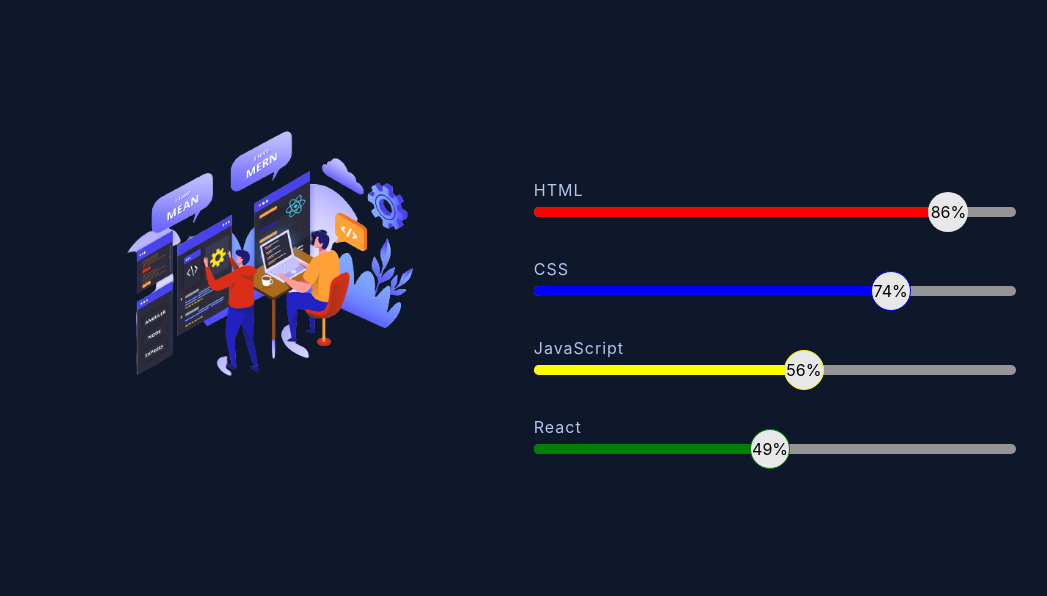
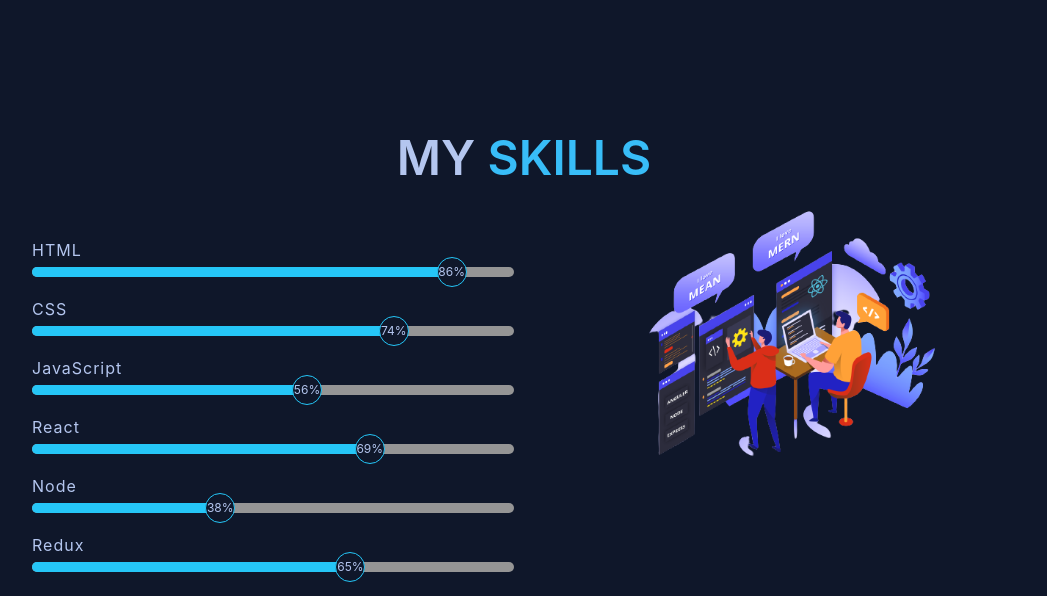
Before and after one commit to sultanmahmud07/my-new-portfolio, a React (Create React App) app: page / in a window 1280 px wide. Shown: the part 2193-2789 px from the top of the page, without its empty margins (116-1163 px from the left). Built offline with nearby package versions, Linux system fonts and the light colour scheme; no server answers.

Commit message:
aos animation added in skills section

```diff
--- a/src/Components/Banner/Banner.css
+++ b/src/Components/Banner/Banner.css
@@ -80,12 +80,15 @@
   color: #25c6f7;
   font-size: 20px;
   text-decoration: none;
-  margin-right: 20px;
+  margin-right: 18px;
   transition: .5s ease;
   opacity: 0;
   animation:  sliderLeft 1s ease forwards;
   animation-delay: calc(.2s * var(--i));
 
+}
+.social-icon a:nth-child(5){
+  margin-right: 0;
 }
 .social-icon a:hover{
   background: #25c6f7;
--- a/src/Components/Banner/Banner.js
+++ b/src/Components/Banner/Banner.js
@@ -56,7 +56,7 @@ const Banner = () => {
               <a className='icon-2' target="blank" href='https://www.linkedin.com/in/md-shimul-molla-03b8b2259/'><FaLinkedinIn></FaLinkedinIn></a>
               <a className='icon-3' target="blank" href='https://twitter.com/MdShimulMolla07'><GrTwitter></GrTwitter></a>
               <a className='icon-4' target="blank" href='https://www.instagram.com/sk.sultan_mahmud/'><FaInstagram></FaInstagram></a>
-              <a className='icon-5' target="blank" href='https://github.com/sultanmahmud07'><BsGithub></BsGithub></a>
+              <a className='icon-5 ' target="blank" href='https://github.com/sultanmahmud07'><BsGithub></BsGithub></a>
             </div>
             <div className='w-full button-box flex items-center flex-col md:flex-row pt-9 gap-5 lg:pr-32'>
               <div className='w-full'>
--- a/src/Components/Home/Home.js
+++ b/src/Components/Home/Home.js
@@ -1,6 +1,7 @@
 import React from 'react';
 import Banner from '../Banner/Banner';
 import ContractMe from '../ContractMe/ContractMe';
+import MySkills from '../MySkills/MySkills';
 import Projects from '../Projects/Projects';
 import Services from '../Services/Services';
 import Skills from '../Skills/Skills';
@@ -12,6 +13,7 @@ const Home = () => {
       <Services></Services>
       <Projects></Projects>
       <Skills></Skills>
+      {/* <MySkills></MySkills> */}
       <ContractMe></ContractMe>
     </div>
   );
--- /dev/null
+++ b/src/Components/MySkills/MySkills.css
@@ -0,0 +1,17 @@
+
+
+
+
+.mh-professional-progress li{
+  display: inline-block;
+  margin: 0 auto;
+  float: none;
+  width: 48%;
+  margin-bottom: 30px;
+  text-align: center;
+}
+.mh-progress{
+ margin-bottom: 10px;
+ font: 900 1.14285/1;
+ color: white;
+}
--- /dev/null
+++ b/src/Components/MySkills/MySkills.js
@@ -0,0 +1,135 @@
+import React from 'react';
+import "./MySkills.css";
+
+const MySkills = () => {
+  return (
+    <div id='Skills' className=''>
+    <div className='common-width py-12'>
+      <div className='main-container flex flex-col md:flex-row bg-base-200 shadow-lg'>
+        <div className=' w-full'>
+          {/* <img className='w-full' src={SkillImg} alt="" /> */}
+          <div className='mh-professional-skill'>
+            <h3>Technical Skills</h3>
+            <div className='each-skills'>
+              {/* number  */}
+              <div className='candidatos'>
+                <div className='parcial'>
+                  <div className='info'>
+                    <div className='nome'>HTML & CSS</div>
+                    <div className='percentage-num'>86%</div>
+                  </div>
+                  <div className='progressBAr'>
+                    <div className='percentagem w-[86%]'></div>
+                  </div>
+                </div>
+              </div>
+              {/* number  */}
+              <div className='candidatos'>
+                <div className='parcial'>
+                  <div className='info'>
+                    <div className='nome'>JavaScript</div>
+                    <div className='percentage-num'>86%</div>
+                  </div>
+                  <div className='progressBAr'>
+                    <div className='percentagem w-1/12'></div>
+                  </div>
+                </div>
+              </div>
+              {/* number  */}
+              <div className='candidatos'>
+                <div className='parcial'>
+                  <div className='info'>
+                    <div className='nome'>React</div>
+                    <div className='percentage-num'>86%</div>
+                  </div>
+                  <div className='progressBAr'>
+                    <div className='percentagem w-1/12'></div>
+                  </div>
+                </div>
+              </div>
+              {/* number  */}
+              <div className='candidatos'>
+                <div className='parcial'>
+                  <div className='info'>
+                    <div className='nome'>Node</div>
+                    <div className='percentage-num'>86%</div>
+                  </div>
+                  <div className='progressBAr'>
+                    <div className='percentagem w-1/12'></div>
+                  </div>
+                </div>
+              </div>
+              {/* number  */}
+              <div className='candidatos'>
+                <div className='parcial'>
+                  <div className='info'>
+                    <div className='nome'>Express</div>
+                    <div className='percentage-num'>86%</div>
+                  </div>
+                  <div className='progressBAr'>
+                    <div className='percentagem w-1/12'></div>
+                  </div>
+                </div>
+              </div>
+              {/* number  */}
+              <div className='candidatos'>
+                <div className='parcial'>
+                  <div className='info'>
+                    <div className='nome'>Redux</div>
+                    <div className='percentage-num'>86%</div>
+                  </div>
+                  <div className='progressBAr'>
+                    <div className='percentagem w-1/12'></div>
+                  </div>
+                </div>
+              </div>
+              {/* number  */}
+              <div className='candidatos'>
+                <div className='parcial'>
+                  <div className='info'>
+                    <div className='nome'>MongoDB</div>
+                    <div className='percentage-num'>86%</div>
+                  </div>
+                  <div className='progressBAr'>
+                    <div className='percentagem w-1/12'></div>
+                  </div>
+                </div>
+              </div>
+            </div>
+          </div>
+        </div>
+
+
+        {/* skills set container  */}
+        <div className='skill-container w-full'>
+          <div className='mh-professional-slills'>
+            <h3>Professional Skills</h3>
+            <ul className='mh-professional-progress'>
+              <li>
+                <div className='mh-progress mh-progress-circle' data-progress="95"></div>
+                <div className='pr-skill-name'>Communication</div>
+              </li>
+
+              <li>
+                <div className='mh-progress mh-progress-circle' data-progress="55"></div>
+                <div className='pr-skill-name'>Team Work</div>
+              </li>
+              <li>
+                <div className='mh-progress mh-progress-circle' data-progress="86"></div>
+                <div className='pr-skill-name'>Project Management</div>
+              </li>
+              <li>
+                <div className='mh-progress mh-progress-circle' data-progress="60"></div>
+                <div className='pr-skill-name'>Creativity</div>
+              </li>
+
+            </ul>
+          </div>
+        </div>
+      </div>
+    </div>
+  </div>
+  );
+};
+
+export default MySkills;
--- a/src/Components/Projects/Projects.js
+++ b/src/Components/Projects/Projects.js
@@ -23,10 +23,10 @@ const Projects = () => {
 
 
   return (
-    <div id='Projects' className='common-width lg:pb-10'>
+    <div id='Projects' className='common-width lg:pb-5'>
       <div className='pt-24 my-24'>
         <div className='text-center'>
-          <h1 className='text-center text-5xl font-semibold py-4'><span className='text-primary'>M</span>y Pro<span className='text-primary'>j</span>ects</h1>
+          <h1 className='text-center text-4xl lg:text-5xl font-semibold py-4'>MY <span className='text-primary'>PROJECTS</span></h1>
           <p className='md:w-3/4 mx-auto'>I have been involved in web development since last two years and have completed many projects here are some of my completed projects.</p>
         </div>
 
--- a/src/Components/Skills/Skills.css
+++ b/src/Components/Skills/Skills.css
@@ -1,7 +1,15 @@
+.skills-bg{
+  /* width: 84%;
+  margin: auto; */
+  /* background: tomato; */
+  /* background: linear-gradient(rgba(0, 0, 0, 0.17), rgba(0, 0, 0, 0.321)); */
+  /* border-radius: 50%; */
+  /* filter: blur(82px); */
+}
 .skills h2{
   font-weight: 400;
   letter-spacing: 1px;
-  margin-top: 40px;
+  margin-top: 20px;
   margin-bottom: 5px;
   /* color: black; */
   font-size: 16px;
@@ -17,20 +25,26 @@
   border-radius: 5px;
   width: 0px;
   /* width: 50%; */
-  /* background: red; */
+  background: #25c6f7;
 }
 .progress-bar div span{
-  height: 40px;
-  width: 40px;
+  height: 30px;
+  width: 30px;
   border-radius: 50%;
-  background: rgb(232, 232, 232);
+  /* background: rgb(232, 232, 232); */
   float: right;
-  margin-top: -15px;
+  margin-top: -10px;
   margin-right: -20px;
-  color: black;
+  /* color: black; */
   display: flex;
   align-items: center;
   justify-content: center;
+  border: 1px solid #25c6f7;
+  cursor: pointer;
+  transition: 0.5s;
+}
+.progress-bar div span:hover{
+ box-shadow: 0 0 10px #25c6f7;
 }
 
 .html{
@@ -48,11 +62,27 @@
 .react{
   background: green;
   animation:  react 1s linear forwards;
-};
+}
+.node{
+  background: rgb(122, 0, 128);
+  animation:  node 1s linear forwards;
+}
+.redux{
+  background: rgb(128, 45, 0);
+  animation:  redux 1s linear forwards;
+}
+.express{
+  background: green;
+  animation:  express 1s linear forwards;
+}
+.mongo{
+  background: red;
+  animation:  mongo 1s linear forwards;
+}
 
 
 
-
+/*
 .html span{
   border: 1px solid red;
 }
@@ -65,6 +95,21 @@
 .react span{
   border: 1px solid green;
 }
+.node span{
+  border: 1px solid rgb(128, 0, 107);
+}
+.redux span{
+  border: 1px solid green;
+}
+.express span{
+  border: 1px solid rgb(71, 255, 243);
+}
+.mongo span{
+  border: 1px solid tomato;
+}
+.react span{
+  border: 1px solid green;
+} */
 
 
 @keyframes html{
@@ -84,6 +129,26 @@
 }
 @keyframes react{
   100%{
-    width: 49%;
+    width: 69%;
   }
 }
+@keyframes node{
+  100%{
+    width: 38%;
+  }
+}
+@keyframes redux{
+  100%{
+    width: 65%;
+  }
+}
+@keyframes express{
+  100%{
+    width: 58%;
+  }
+}
+@keyframes mongo{
+  100%{
+    width: 76%;
+  }
+}
--- a/src/Components/Skills/Skills.js
+++ b/src/Components/Skills/Skills.js
@@ -6,32 +6,55 @@ import SkillImg from './Skills-img/img-removebg-preview.png'
 
 const Skills = () => {
   return (
-    <div id='Skills' className=''>
+    <div id='Skills' className='skills-bg lg:pt-5'>
       <div className='common-width py-12'>
+      <div className='text-center'>
+          <h1 className='text-center text-4xl lg:text-5xl font-semibold py-4'>MY <span className='text-primary'>SKILLS</span></h1>
+          {/* <p className='md:w-3/4 mx-auto'>I have been involved in web development since last two years and have completed many projects here are some of my completed projects.</p> */}
+        </div>
         <div className='main-container flex flex-col md:flex-row'>
-          <div className=' w-full'>
-            <img className='w-full' src={SkillImg} alt="" />
-          </div>
+
           {/* skills set container  */}
           <div className='skill-container w-full p-5'>
             <div className='skills'>
               <h2>HTML</h2>
-              <div className='progress-bar'>
-                <div className='html'><span>86%</span></div>
+              <div data-aos="fade-up-right" className='progress-bar'>
+                <div className='html'><span className='bg-base-100 text-xs'>86%</span></div>
               </div>
               <h2>CSS</h2>
-              <div className='progress-bar'>
-                <div className='css'><span>74%</span></div>
+              <div data-aos="fade-up-right" className='progress-bar'>
+                <div className='css'><span className='bg-base-100 text-xs'>74%</span></div>
               </div>
               <h2>JavaScript</h2>
-              <div className='progress-bar'>
-                <div className='javascript'><span>56%</span></div>
+              <div data-aos="fade-up-right" className='progress-bar'>
+                <div className='javascript'><span className='bg-base-100 text-xs'>56%</span></div>
               </div>
               <h2>React</h2>
-              <div className='progress-bar'>
-                <div className='react'><span>49%</span></div>
+              <div data-aos="fade-up-right" className='progress-bar'>
+                <div className='react'><span className='bg-base-100 text-xs'>69%</span></div>
+              </div>
+              <h2>Node</h2>
+              <div data-aos="fade-up-right" className='progress-bar'>
+                <div className='node'><span className='bg-base-100 text-xs'>38%</span></div>
+              </div>
+              <h2>Redux</h2>
+              <div data-aos="fade-up-right" className='progress-bar'>
+                <div className='redux'><span className='bg-base-100 text-xs'>65%</span></div>
+              </div>
+              <h2>Express</h2>
+              <div data-aos="fade-up-right" className='progress-bar'>
+                <div className='express'><span className='bg-base-100 text-xs'>58%</span></div>
+              </div>
+              <h2>MongoDB</h2>
+              <div data-aos="fade-up-right" className='progress-bar'>
+                <div className='mongo'><span className='bg-base-100 text-xs'>76%</span></div>
               </div>
             </div>
+          </div>
+
+          {/* rigth site  */}
+          <div className=' w-full'>
+            <img className='w-full' src={SkillImg} alt="" />
           </div>
         </div>
       </div>
```
Also changed, not shown: src/Common/Common.css (+24 -0 lines).
